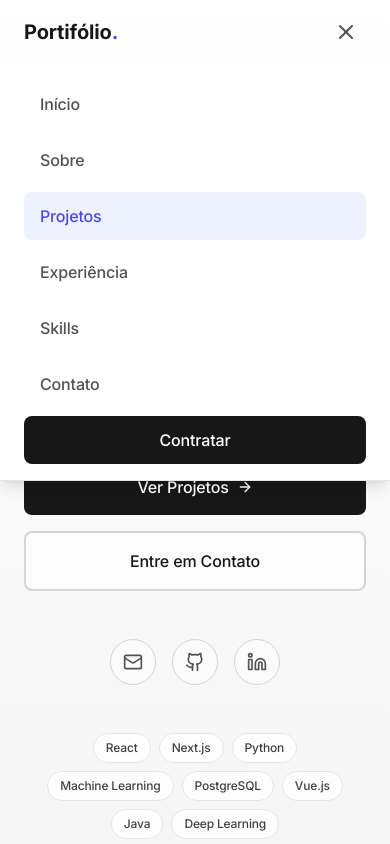
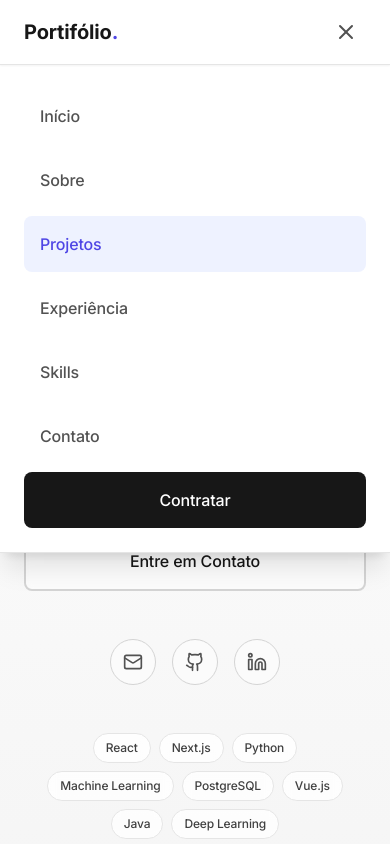
Before and after one commit to Gnichet5/portfolio-guilherme-peniche, a Next.js app: page / in a window 390 px wide. Both pictures are taken after a click on the button "Toggle menu". Shown: the top 844 px of the page. Built offline with nearby package versions, Linux system fonts and the light colour scheme.

Commit message:
correção menubar mobile

```diff
--- a/src/components/ui/Navbar.tsx
+++ b/src/components/ui/Navbar.tsx
@@ -22,13 +22,12 @@ export default function Navbar() {
     const handleScroll = () => {
       setIsScrolled(window.scrollY > 50)
 
-      // Scroll spy - detect active section
       const sections = ['about', 'projects', 'experience', 'skills', 'contact']
       for (const section of sections) {
         const element = document.getElementById(section)
         if (element) {
           const rect = element.getBoundingClientRect()
-          if (rect.top <= 100 && rect.bottom >= 100) {
+          if (rect.top <= 150 && rect.bottom >= 150) {
             setActiveSection(section)
             break
           }
@@ -40,53 +39,69 @@ export default function Navbar() {
     return () => window.removeEventListener('scroll', handleScroll)
   }, [])
 
-  const scrollToSection = (href: string) => {
+  const handleLinkClick = (e: React.MouseEvent<HTMLAnchorElement>, href: string) => {
+    e.preventDefault()
     setIsMobileMenuOpen(false)
 
+    // espera o menu fechar antes de rolar
+    setTimeout(() => {
       if (href === '#') {
         window.scrollTo({ top: 0, behavior: 'smooth' })
         setActiveSection('')
       } else {
         const element = document.querySelector(href)
         if (element) {
-        element.scrollIntoView({ behavior: 'smooth' })
+          const headerOffset = 80
+          const elementPosition = element.getBoundingClientRect().top
+          const offsetPosition = elementPosition + window.scrollY - headerOffset
+
+          window.scrollTo({
+            top: offsetPosition,
+            behavior: 'smooth'
+          })
         }
       }
+    }, 250) // tempo da animação
   }
+
+  const showSolidNav = isScrolled || isMobileMenuOpen
 
   return (
     <>
       <motion.nav
         initial={{ y: -100 }}
         animate={{ y: 0 }}
-        className={`fixed top-0 left-0 right-0 z-50 transition-all duration-300 ${
-          isScrolled
-            ? 'bg-white/80 backdrop-blur-lg border-b border-neutral-200 shadow-sm'
+        className={`fixed top-0 left-0 right-0 z-[100] transition-all duration-300 ${
+          showSolidNav
+            ? 'bg-white/95 backdrop-blur-lg border-b border-neutral-200 shadow-sm'
             : 'bg-transparent'
         }`}
       >
         <div className="max-w-7xl mx-auto px-6 md:px-12 lg:px-20">
           <div className="flex items-center justify-between h-16 md:h-20">
             {/* Logo */}
-            <button
-              onClick={() => scrollToSection('#')}
-              className="text-xl md:text-2xl font-bold text-neutral-900 hover:text-indigo-600 transition-colors"
+            <a
+              href="#"
+              onClick={(e) => handleLinkClick(e, '#')}
+              className="text-xl md:text-2xl font-bold text-neutral-900 hover:text-indigo-600 transition-colors cursor-pointer"
             >
               Portifólio<span className="text-indigo-600">.</span>
-            </button>
+            </a>
 
             {/* Desktop Navigation */}
             <div className="hidden md:flex items-center gap-1">
               {navLinks.map((link) => {
-                const isActive = link.href === '#'
+                const isActive =
+                  link.href === '#'
                     ? activeSection === ''
                     : activeSection === link.href.slice(1)
 
                 return (
-                  <button
+                  <a
                     key={link.name}
-                    onClick={() => scrollToSection(link.href)}
-                    className={`relative px-4 py-2 text-sm font-medium transition-colors ${
+                    href={link.href}
+                    onClick={(e) => handleLinkClick(e, link.href)}
+                    className={`relative px-4 py-2 text-sm font-medium transition-colors cursor-pointer ${
                       isActive
                         ? 'text-indigo-600'
                         : 'text-neutral-600 hover:text-neutral-900'
@@ -100,7 +115,7 @@ export default function Navbar() {
                         transition={{ type: 'spring', stiffness: 380, damping: 30 }}
                       />
                     )}
-                  </button>
+                  </a>
                 )
               })}
             </div>
@@ -108,7 +123,8 @@ export default function Navbar() {
             {/* CTA Button */}
             <a
               href="#contact"
-              className="hidden md:inline-flex items-center gap-2 px-6 py-2.5 bg-neutral-900 text-white text-sm font-medium rounded-lg hover:bg-neutral-800 transition-all hover:shadow-lg"
+              onClick={(e) => handleLinkClick(e, '#contact')}
+              className="hidden md:inline-flex items-center gap-2 px-6 py-2.5 bg-neutral-900 text-white text-sm font-medium rounded-lg hover:bg-neutral-800 transition-all hover:shadow-lg cursor-pointer"
             >
               Contratar
             </a>
@@ -116,14 +132,10 @@ export default function Navbar() {
             {/* Mobile Menu Button */}
             <button
               onClick={() => setIsMobileMenuOpen(!isMobileMenuOpen)}
-              className="md:hidden p-2 text-neutral-600 hover:text-neutral-900 transition-colors"
+              className="md:hidden p-2 text-neutral-600 hover:text-neutral-900 transition-colors z-[110]"
               aria-label="Toggle menu"
             >
-              {isMobileMenuOpen ? (
-                <X className="w-6 h-6" />
-              ) : (
-                <Menu className="w-6 h-6" />
-              )}
+              {isMobileMenuOpen ? <X className="w-6 h-6" /> : <Menu className="w-6 h-6" />}
             </button>
           </div>
         </div>
@@ -136,32 +148,35 @@ export default function Navbar() {
             initial={{ opacity: 0, height: 0 }}
             animate={{ opacity: 1, height: 'auto' }}
             exit={{ opacity: 0, height: 0 }}
-            className="fixed top-16 left-0 right-0 z-40 md:hidden bg-white border-b border-neutral-200 shadow-lg"
+            transition={{ duration: 0.3 }}
+            className="fixed top-16 left-0 right-0 z-[90] md:hidden bg-white border-b border-neutral-200 shadow-xl overflow-hidden pointer-events-auto"
           >
-            <div className="px-6 py-4 space-y-2">
+            <div className="px-6 py-6 space-y-2 flex flex-col">
               {navLinks.map((link) => {
-                const isActive = link.href === '#'
+                const isActive =
+                  link.href === '#'
                     ? activeSection === ''
                     : activeSection === link.href.slice(1)
 
                 return (
-                  <button
+                  <a
                     key={link.name}
-                    onClick={() => scrollToSection(link.href)}
-                    className={`block w-full text-left px-4 py-3 rounded-lg font-medium transition-colors ${
+                    href={link.href}
+                    onClick={(e) => handleLinkClick(e, link.href)}
+                    className={`block w-full text-left px-4 py-4 rounded-lg font-medium transition-colors cursor-pointer ${
                       isActive
                         ? 'bg-indigo-50 text-indigo-600'
                         : 'text-neutral-600 hover:bg-neutral-50 hover:text-neutral-900'
                     }`}
                   >
                     {link.name}
-                  </button>
+                  </a>
                 )
               })}
               <a
                 href="#contact"
-                onClick={() => setIsMobileMenuOpen(false)}
-                className="block w-full text-center px-4 py-3 bg-neutral-900 text-white font-medium rounded-lg hover:bg-neutral-800 transition-all"
+                onClick={(e) => handleLinkClick(e, '#contact')}
+                className="block w-full text-center px-4 py-4 bg-neutral-900 text-white font-medium rounded-lg hover:bg-neutral-800 transition-all mt-4 cursor-pointer"
               >
                 Contratar
               </a>
```
Lines whose indentation alone changed are shown as unchanged.
